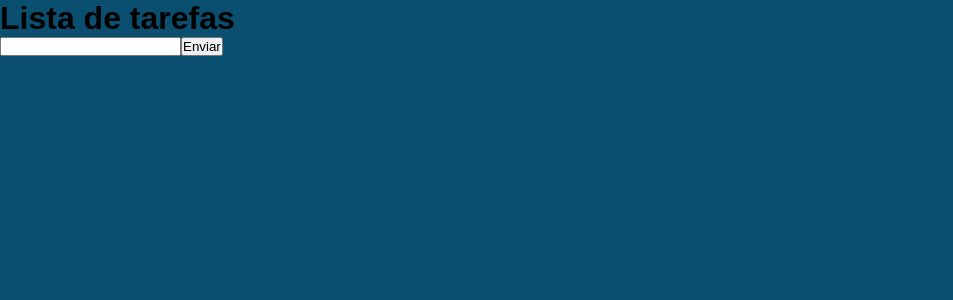
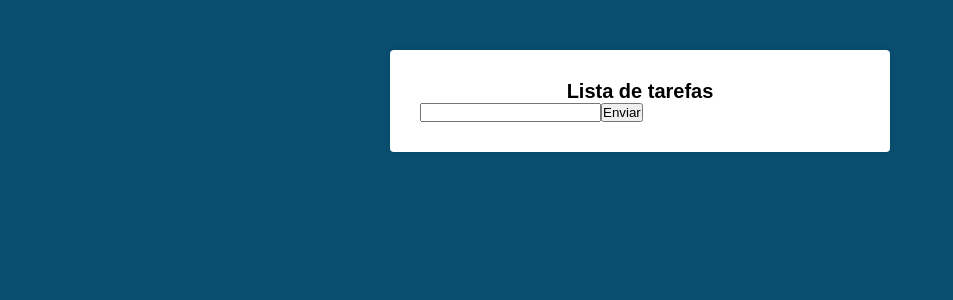
Before and after one commit to raymessias/toDo_react, a React (Create React App) app: page / in a window 1280 px wide. Shown: the top 300 px of the page, without its empty margins (0-953 px from the left). Built offline with nearby package versions, Linux system fonts and the light colour scheme.

Commit message:
commit: first component

```diff
--- /dev/null
+++ b/src/components/Main.css
@@ -0,0 +1,13 @@
+.main {
+  background: #fff;
+  padding: 30px;
+  margin: 50px auto;
+  max-width: 500px;
+  border-radius: 4px;
+  box-shadow: 0 0 10px rgba(0,0,0, 0.1);
+}
+
+.main h1 {
+  font-size: 20px;
+  text-align: center;
+}
--- a/src/components/Main.js
+++ b/src/components/Main.js
@@ -1,17 +1,29 @@
 import React, { Component } from 'react';
 
+import './Main.css';
+
 export default class Main extends Component {
-  constructor(props) {
-    super(props);
-    this.state = {};
+  state = {
+    novaTarefa: '',
+  }
+
+  handleChange = (e) => {
+    this.setState({
+      novaTarefa: e.target.value,
+    });
   }
 
   render() {
+    const { novaTarefa } = this.state;
+
     return (
       <div className="main">
-        <h1>Lista de tarefas</h1>
+        <h1>
+          Lista de tarefas
+          {novaTarefa}
+        </h1>
         <form action="#">
-          <input type="text" />
+          <input onChange={this.handleChange} type="text" />
           <button type="submit">Enviar</button>
         </form>
       </div>
```
Also changed, not shown: .eslintrc.js.
